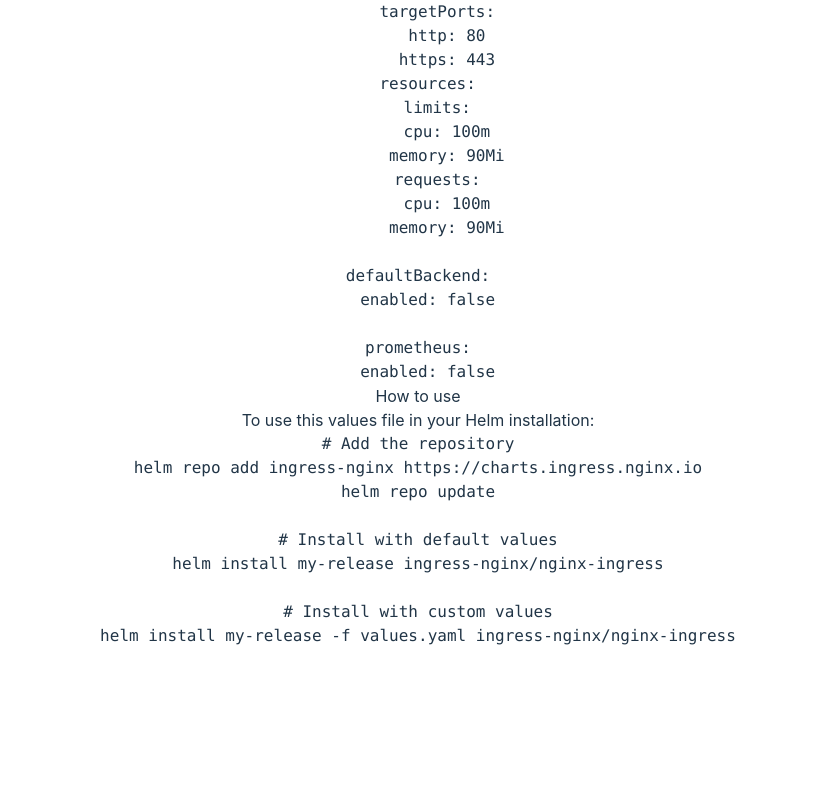
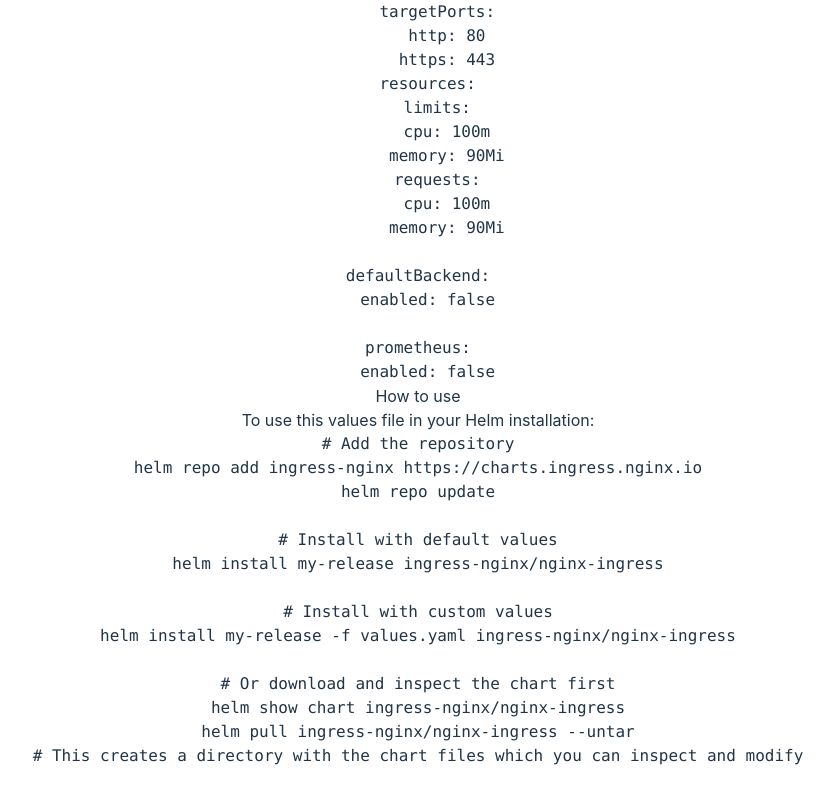
Before and after one commit to jeonck/helm-values-explorer, a React (Vite) app in the folder react-app/: page / in a window 1280 px wide. Shown: the part 1384-2184 px from the top of the page, without its empty margins (222-1056 px from the left). Before the commit the page ends 2064 px from the top, so only its background shows below. Built offline with nearby package versions, Linux system fonts and the light colour scheme.

Commit message:
Enhance 'How to use' section with Helm chart download and inspection commands

```diff
--- a/react-app/src/components/HelmChartDetail.tsx
+++ b/react-app/src/components/HelmChartDetail.tsx
@@ -150,7 +150,12 @@
 helm install my-release ${chart.repo}/${chart.name}
 
 # Install with custom values
-helm install my-release -f values.yaml ${chart.repo}/${chart.name}`}
+helm install my-release -f values.yaml ${chart.repo}/${chart.name}
+
+# Or download and inspect the chart first
+helm show chart ${chart.repo}/${chart.name}
+helm pull ${chart.repo}/${chart.name} --untar
+# This creates a directory with the chart files which you can inspect and modify`}
               </code>
             </pre>
           </div>
```
